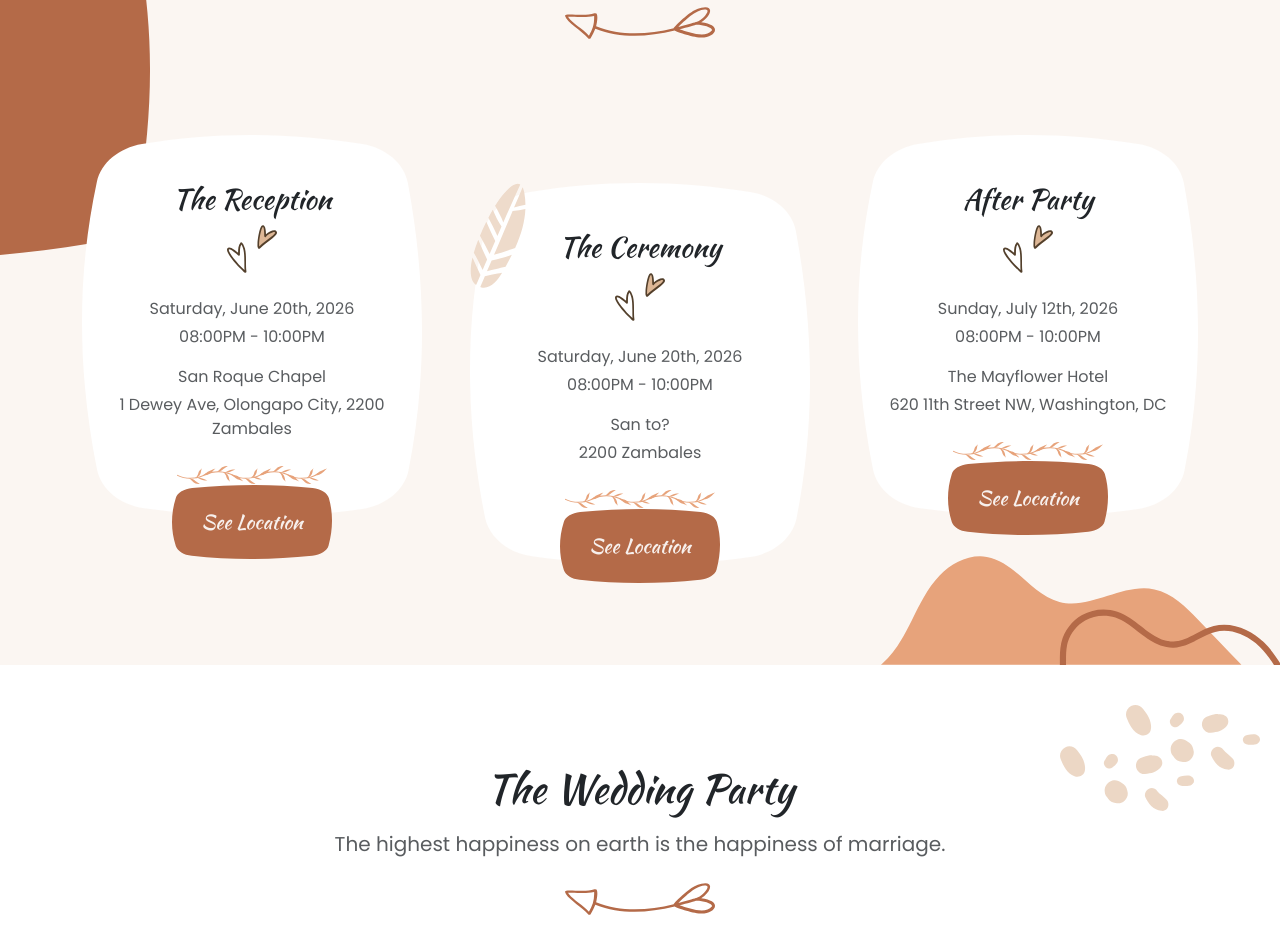
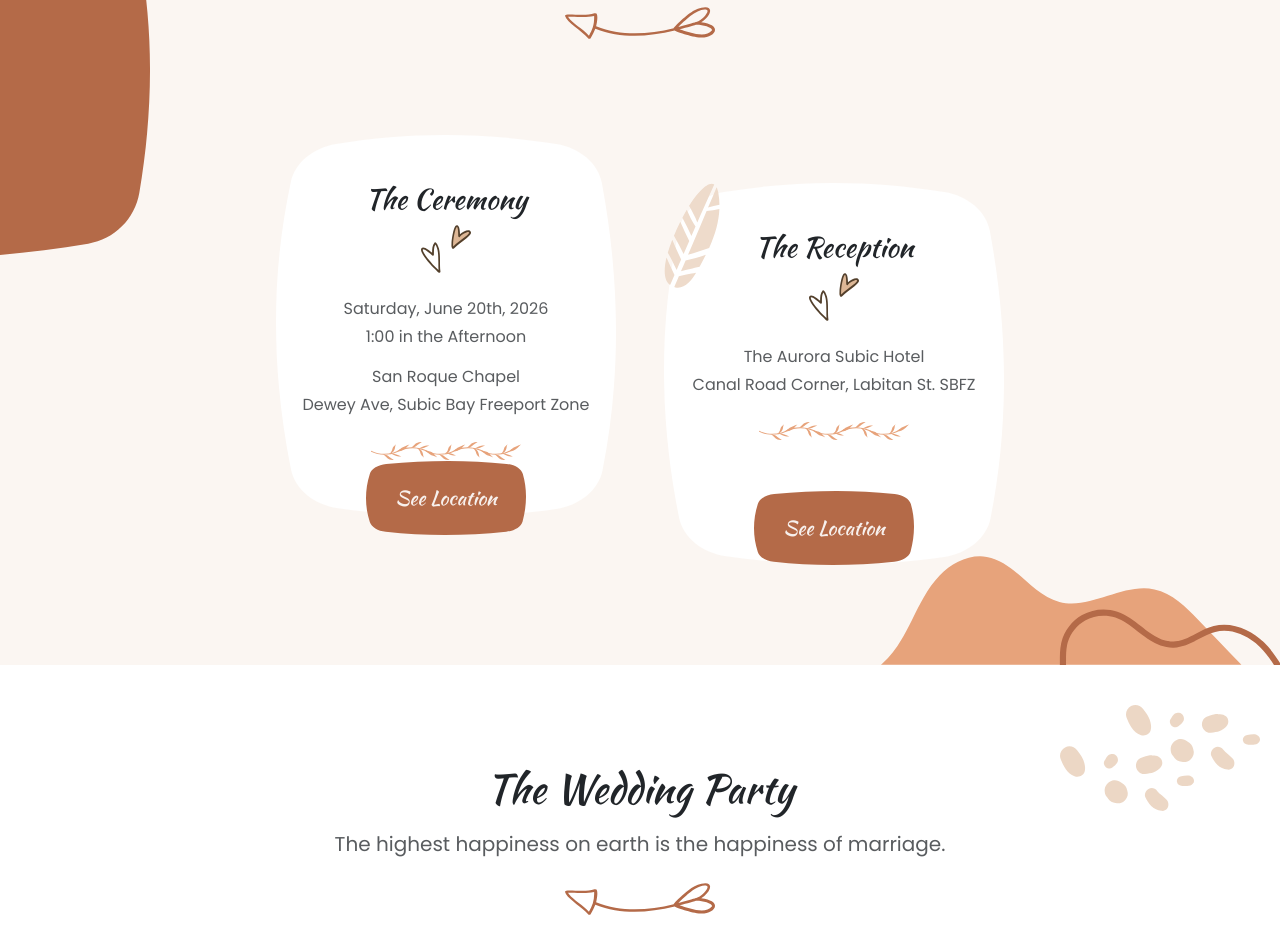
Before and after one commit to devlargs/christian-and-lynzei, a Next.js app: page / in a window 1280 px wide. Shown: the part 1900-2832 px from the top of the page. Built offline with nearby package versions, Linux system fonts and the light colour scheme.

Commit message:
feat: Update wedding event details and locations

```diff
--- a/app/page.tsx
+++ b/app/page.tsx
@@ -471,22 +471,20 @@ export default function Home() {
               <div className="position-relative">
                 <div className="d-flex flex-column h-100 justify-content-between position-absolute start-0 text-center top-0 w-100">
                   <div className="mt-5 px-4">
-                    <h3 className="font-alt">The Reception</h3>
+                    <h3 className="font-alt">The Ceremony</h3>
                     <span className="divider divider-heart mb-3 mb-sm-4"></span>
                     <p className="mb-1 text-body-secondary">
                       Saturday, June 20th, 2026
                     </p>
-                    <p className="text-body-secondary">08:00PM - 10:00PM</p>
+                    <p className="text-body-secondary">1:00 in the Afternoon</p>
                     <p className="mb-1 text-body-secondary">San Roque Chapel</p>
                     <p className="mb-sm-4 text-body-secondary">
-                      1 Dewey Ave, Olongapo City, 2200 Zambales
+                      Dewey Ave, Subic Bay Freeport Zone
                     </p>
                     <span className="divider divider-floral d-none d-sm-block"></span>
                   </div>
                   <a
                     href="https://maps.app.goo.gl/5iiT6ZgP5Lmrds1SA"
-                    target="_blank"
-                    rel="noreferrer"
                     className="btn mx-auto"
                   >
                     <span>See Location</span>
@@ -504,52 +502,28 @@ export default function Home() {
               <div className="position-relative">
                 <div className="d-flex flex-column h-100 justify-content-between position-absolute start-0 text-center top-0 w-100">
                   <div className="mt-5 px-4">
-                    <h3 className="font-alt">The Ceremony</h3>
+                    <h3 className="font-alt">The Reception</h3>
                     <span className="divider divider-heart mb-3 mb-sm-4"></span>
+
                     <p className="mb-1 text-body-secondary">
-                      Saturday, June 20th, 2026
+                      The Aurora Subic Hotel
                     </p>
-                    <p className="text-body-secondary">08:00PM - 10:00PM</p>
-                    <p className="mb-1 text-body-secondary">San to?</p>
-                    <p className="mb-sm-4 text-body-secondary">2200 Zambales</p>
+                    <p className="mb-sm-4 text-body-secondary">
+                      Canal Road Corner, Labitan St. SBFZ
+                    </p>
                     <span className="divider divider-floral d-none d-sm-block"></span>
                   </div>
-                  <a href="#" className="btn mx-auto">
+                  <a
+                    href="https://maps.app.goo.gl/1gnN3QTr5spdra9w7"
+                    target="_blank"
+                    rel="noreferrer"
+                    className="btn mx-auto"
+                  >
                     <span>See Location</span>
                   </a>
                 </div>
                 <img
                   src="/img/shape-rect-wedding-event-2.svg"
-                  alt=""
-                  className="img-fluid"
-                />
-              </div>
-            </div>
-
-            <div className="col-12 col-sm-10 col-md-8 col-lg-6 col-xl-4">
-              <div className="position-relative">
-                <div className="d-flex flex-column h-100 justify-content-between position-absolute start-0 text-center top-0 w-100">
-                  <div className="mt-5 px-4">
-                    <h3 className="font-alt">After Party</h3>
-                    <span className="divider divider-heart mb-3 mb-sm-4"></span>
-                    <p className="mb-1 text-body-secondary">
-                      Sunday, July 12th, 2026
-                    </p>
-                    <p className="text-body-secondary">08:00PM - 10:00PM</p>
-                    <p className="mb-1 text-body-secondary">
-                      The Mayflower Hotel
-                    </p>
-                    <p className="mb-sm-4 text-body-secondary">
-                      620 11th Street NW, Washington, DC
-                    </p>
-                    <span className="divider divider-floral d-none d-sm-block"></span>
-                  </div>
-                  <a href="#" className="btn mx-auto">
-                    <span>See Location</span>
-                  </a>
-                </div>
-                <img
-                  src="/img/shape-rect-wedding-event-1.svg"
                   alt=""
                   className="img-fluid"
                 />
```
